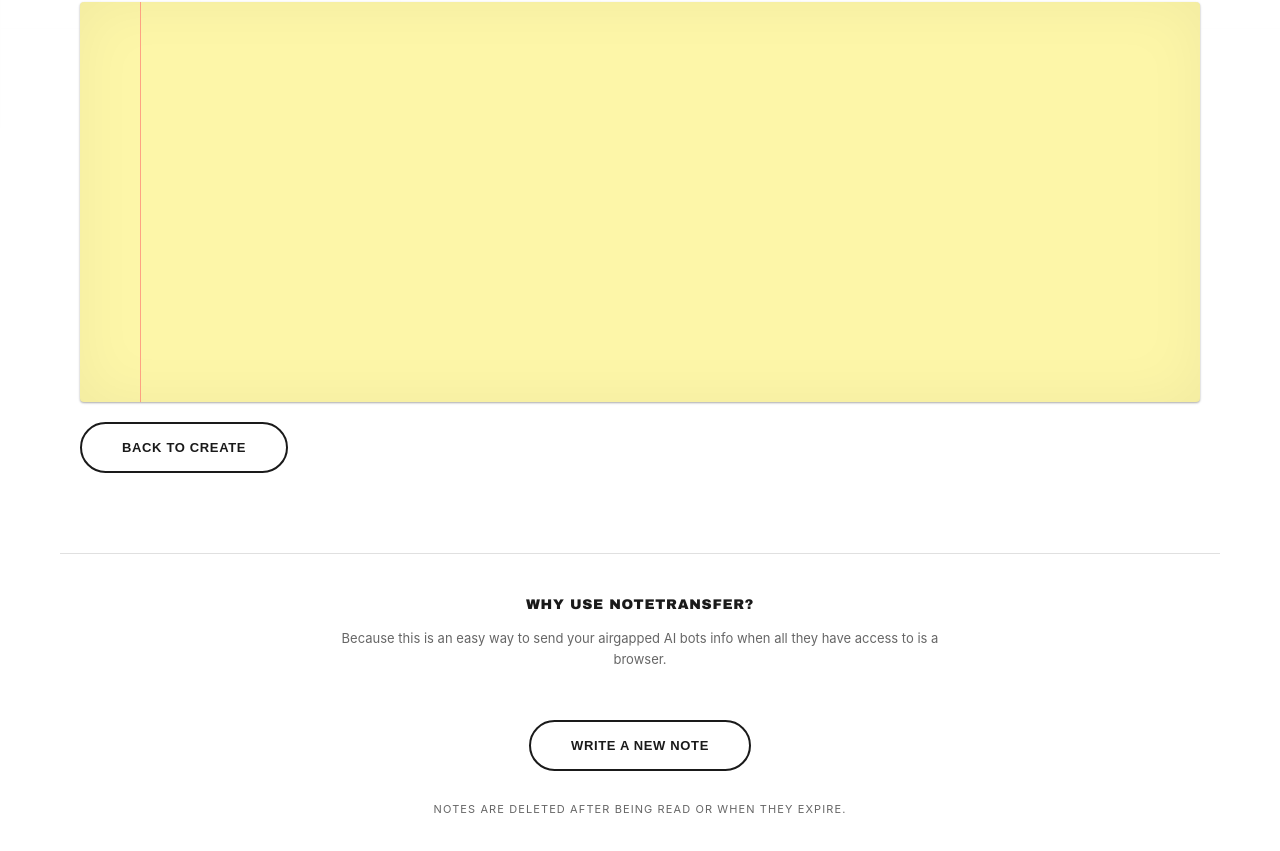
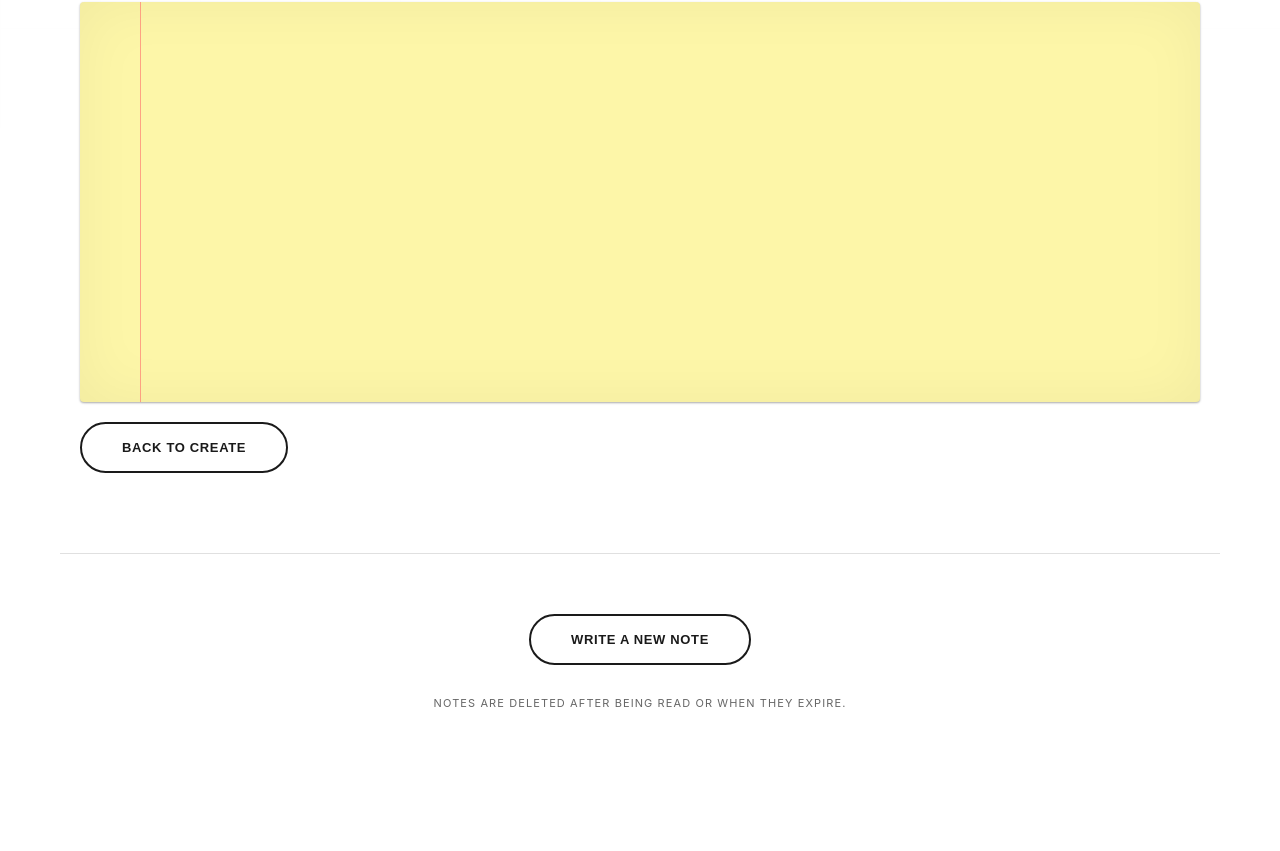
Before and after one commit to VirtualEmployee12345/memnote, a website: page client/index.html in a window 1280 px wide. Shown: the part 672-1523 px from the top of the page. After the commit the page ends 1445 px from the top, so only its background shows below. Drawn offline with Linux system fonts and the light colour scheme; no server answers.

Commit message:
Remove Why use NoteTransfer section from footer

```diff
--- a/client/index.html
+++ b/client/index.html
@@ -103,10 +103,6 @@
       </main>
 
       <footer class="footer">
-        <div class="footer-section">
-          <h4>Why use NoteTransfer?</h4>
-          <p>Because this is an easy way to send your airgapped AI bots info when all they have access to is a browser.</p>
-        </div>
         <div class="footer-actions">
           <button type="button" id="footer-new-note" class="ghost">Write a new note</button>
         </div>
--- a/client/src/crayon-buttons.css
+++ b/client/src/crayon-buttons.css
@@ -310,31 +310,6 @@ select:focus {
   border-top: 1px solid #e0e0e0;
 }
 
-.footer-section {
-  margin-bottom: 30px;
-  max-width: 600px;
-  margin-left: auto;
-  margin-right: auto;
-}
-
-.footer-section h4 {
-  font-family: 'Arial Black', 'Arial', sans-serif;
-  font-size: 14px;
-  font-weight: 900;
-  letter-spacing: 0.05em;
-  text-transform: uppercase;
-  color: #1a1a1a;
-  margin-bottom: 12px;
-}
-
-.footer-section p {
-  font-size: 13px;
-  color: #666;
-  line-height: 1.6;
-  text-transform: none;
-  letter-spacing: normal;
-}
-
 .footer-actions {
   margin-bottom: 30px;
 }
```
